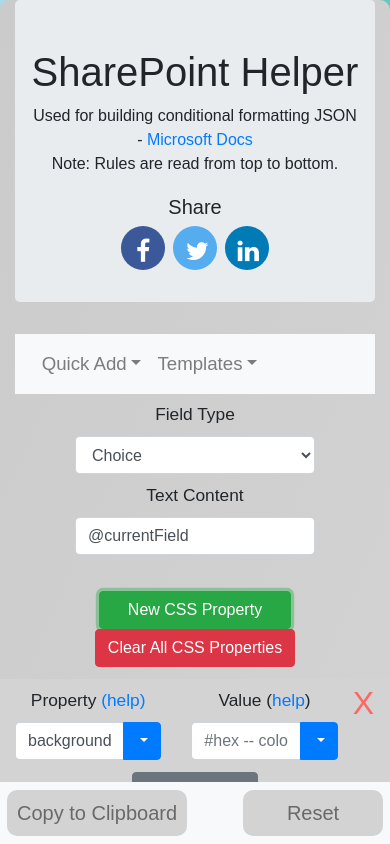
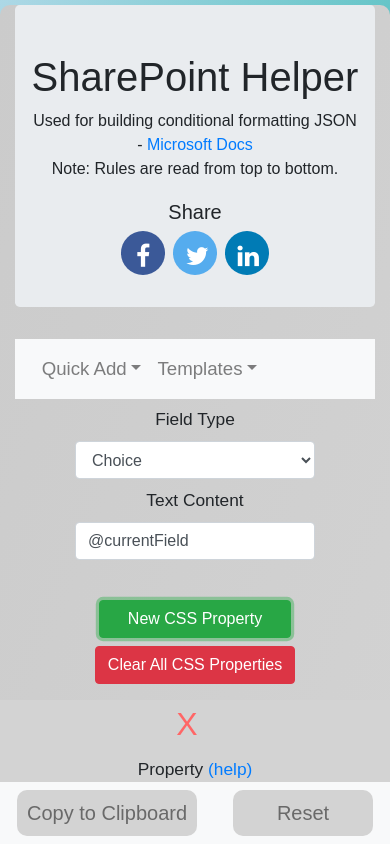
Before and after one commit to alecmaly/SharePoint-JSON-Helper, a React (Create React App) app: page / in a window 390 px wide. Both pictures are taken after a click on the button "New CSS Property". Shown: the top 844 px of the page. Built offline with nearby package versions, Linux system fonts and the light colour scheme.

Commit message:
Updated layout, reset button.

```diff
--- a/src/App.css
+++ b/src/App.css
@@ -27,6 +27,8 @@
 }
 
 body {
+  padding-top: 5px;
+  padding-bottom: 65px;
   background: linear-gradient(to bottom right, lightblue, lightseagreen) fixed;
 }
 
@@ -167,6 +169,7 @@
 
 .add-remove-property-button {
   min-width: 12em;
+  margin: 4px;
 }
 
 .modal-ok-button {
@@ -210,11 +213,15 @@
       width: 15em;
       margin-left : 5em;
       margin-right : 5em;
-
   }
 }
 
 @media (max-width: 500px){
+  .nav-button {
+    margin-left: .5em;
+    margin-right: .5em;
+  }
+
   .nav-button.copy {
     width: 9em;
   }
--- a/src/App.js
+++ b/src/App.js
@@ -123,7 +123,7 @@
 
   newProperty() {
     var arr = this.state.properties.slice();
-    arr.splice(0,0,{'property': 'background-color', 'value':[]});
+    arr.splice(0,0,{'property': '', 'value':[]});
     this.buildProperties(arr);
   }
 
--- a/src/Components/Property.jsx
+++ b/src/Components/Property.jsx
@@ -111,8 +111,14 @@
     render() {
         return (
             <Container className='property' fluid>
+
             <Row>
-                <Col>
+                <Col sm='1'>
+                    <div className='text-center center-input'>
+                        <span className='icon delete-property' onClick={() => this.props.deleteProperty(this.props.index)}>X</span>
+                    </div>
+                </Col>
+                <Col sm='10'>
                     <Label className='label remove-text-highlighting'>Property <a href={'https://www.google.com/search?btnI=1&q=' + this.state.property + ' site:https://www.w3schools.com/cssref/'} target='_blank'>(help)</a></Label>
                     <InputGroup>
                         <Input className='center-input' type='text' name='property' value={this.state.property} onChange={this.handleInputChange} />
@@ -126,7 +132,9 @@
                         </InputGroupButtonDropdown>
                     </InputGroup>
                 </Col>
-                <Col>
+                <Col sm='1'></Col>
+                <Col sm='1'></Col>
+                <Col sm='10'>
                     {!this.state.conditionalFlag ?
                         <div>
                             <Label className='label remove-text-highlighting'>Value<span style={{'visibility': (this.state.property === 'background-color' || this.state.property ==='color') ? 'visible' : 'hidden' }}> (<a target='_blank' href='https://www.w3schools.com/colors/colors_picker.asp'>help</a>)</span></Label>
@@ -148,12 +156,7 @@
                             </InputGroup>
                         </div>
                     : ''}
-
-
                 </Col>
-                <div className='text-center center-input'>
-                    <span className='icon delete-property' onClick={() => this.props.deleteProperty(this.props.index)}>X</span>
-                </div>
             </Row>
             <Row>
                 <div className='center-input padded-row'>
```
